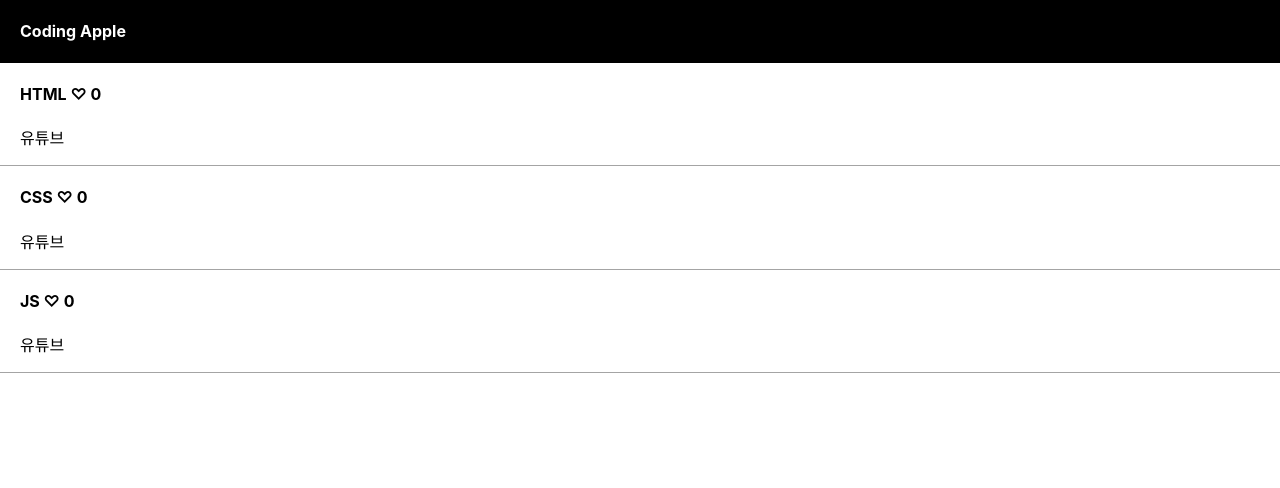
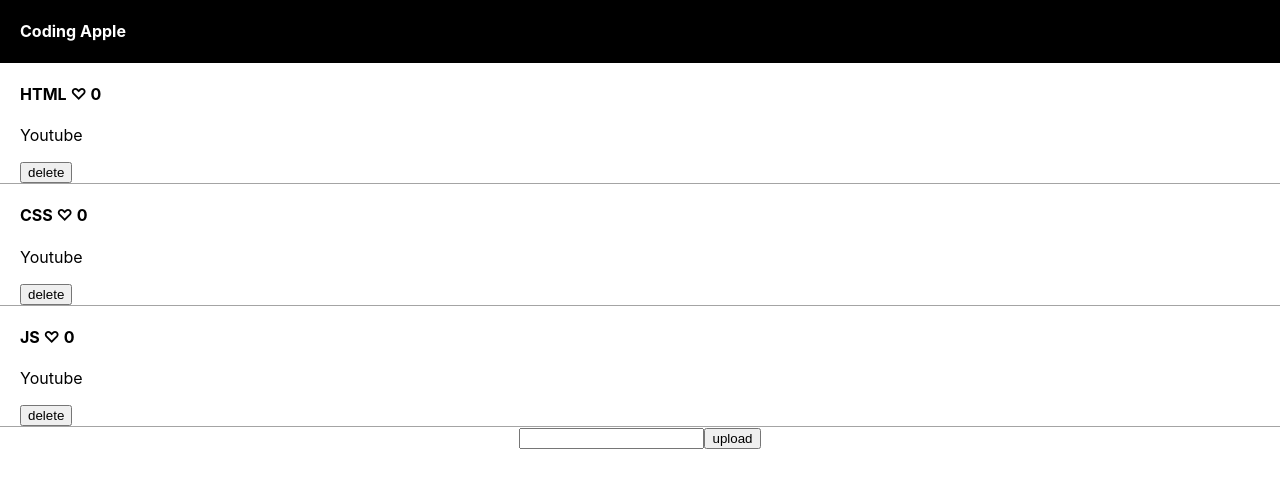
Before and after one commit to kimkmin06/React, a React (Create React App) app in the folder blog/: page / in a window 1280 px wide. Shown: the top 488 px of the page. Built offline with nearby package versions, Linux system fonts and the light colour scheme.

Commit message:
onchange, array의 함수

```diff
--- a/blog/src/App.js
+++ b/blog/src/App.js
@@ -8,6 +8,7 @@ function App() {
   let [good, setGood] = useState([0, 0, 0]);
   let [modal, setModal] = useState(false);
   let [modalTitle, setModalTitle] = useState(0);
+  let [inputValue, setInputValue] = useState('');
 
   return (
     <div className="App">
@@ -21,21 +22,30 @@ function App() {
             <div className='list'>
               <h4 onClick={() => { setModal(!modal); setModalTitle(i) }}>
                 { title[i] }
-                <span onClick={() => {
-                  let copyGood = [...good];
-                  copyGood[i] += 1;
-                  setGood(copyGood);
+                <span onClick={(e) => {
+                  e.stopPropagation();
+                  let copy = [...good];
+                  copy[i] += 1;
+                  setGood(copy);
                 }}> ♡</span> {good[i]}
               </h4>
-              <p>유튜브</p>
+              <p>Youtube</p>
+              <button onClick={(a, i) => {
+                let copy = [...title];
+                copy.splice(i, 1);
+                setTitle(copy);
+              }}>delete</button>
             </div>
           );
         })
       }
 
-      {/* <button onClick={() => { setModalTitle(0) }}>글제목0</button>
-      <button onClick={() => { setModalTitle(1) }}>글제목1</button>
-      <button onClick={() => { setModalTitle(2) }}>글제목2</button> */}
+      <input onChange={(e) => { setInputValue(e.target.value) }}/>
+      <button onClick={() => {
+        let copy = [...title];
+        copy.unshift(inputValue);
+        setTitle(copy);
+      }}>upload</button>
 
       {
         modal ? <Modal modalTitle={modalTitle} setTitle={setTitle} title={title} /> : null
@@ -52,9 +62,9 @@ let Modal = (props) => {
       <p>날짜</p>
       <p>상세내용</p>
       <button onClick={() => {
-        let copyTitle = [...props.title];
-        copyTitle[0] = "REACT";
-        props.setTitle(copyTitle);
+        let copy = [...props.title];
+        copy[0] = "REACT";
+        props.setTitle(copy);
       }}>edit</button>
     </div>
   );
```
